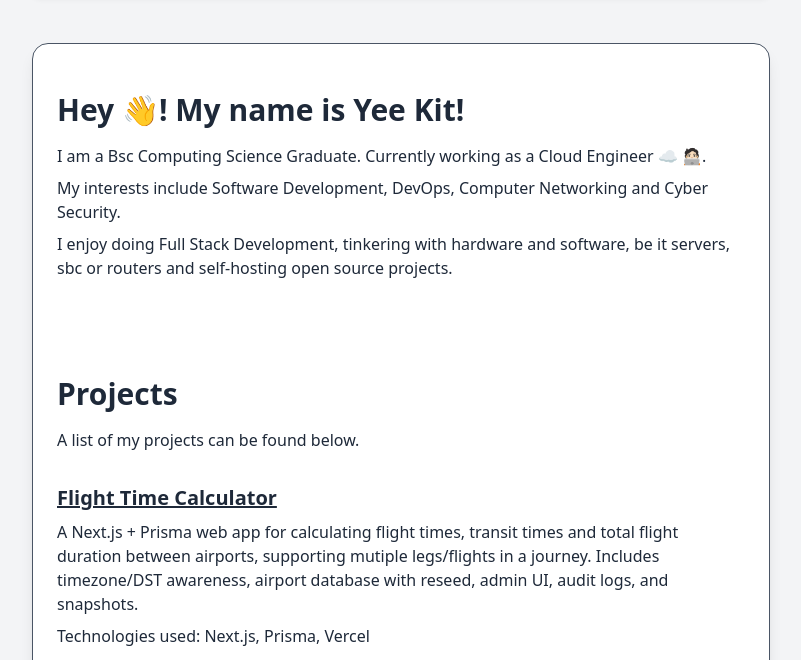
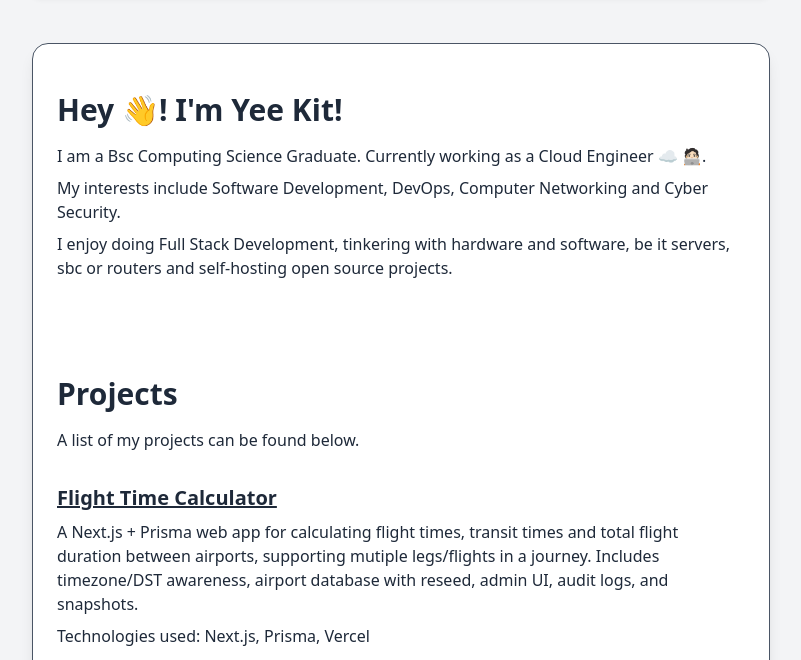
Before and after one commit to xKhronoz/xKhronoz.github.io, a website: page docs/index.html in a window 1280 px wide. Shown: the part 111-771 px from the top of the page, without its empty margins (239-1040 px from the left). Drawn offline with Linux system fonts and the light colour scheme.

Commit message:
chore: changed wording

```diff
--- a/docs/index.html
+++ b/docs/index.html
@@ -245,7 +245,7 @@
     class="my-12 mx-4 md:mx-32 lg:mx-64 bg-white dark:bg-slate-700 border border-gray-600 rounded-2xl shadow-lg dark:shadow-xl">
     <section id="about" class="py-12">
       <div class="container mx-auto px-6">
-        <h2 class="text-3xl font-semibold mb-4">Hey 👋! My name is Yee Kit!</h2>
+        <h2 class="text-3xl font-semibold mb-4">Hey 👋! I'm Yee Kit!</h2>
         <p class="mb-2">I am a Bsc Computing Science Graduate. Currently working as a Cloud Engineer ☁️ 🧑🏻‍💻.</p>
         <p class="mb-2">My interests include Software Development, DevOps, Computer Networking and Cyber Security.</p>
         <p>I enjoy doing Full Stack Development, tinkering with hardware and software, be it servers, sbc or routers and
```
